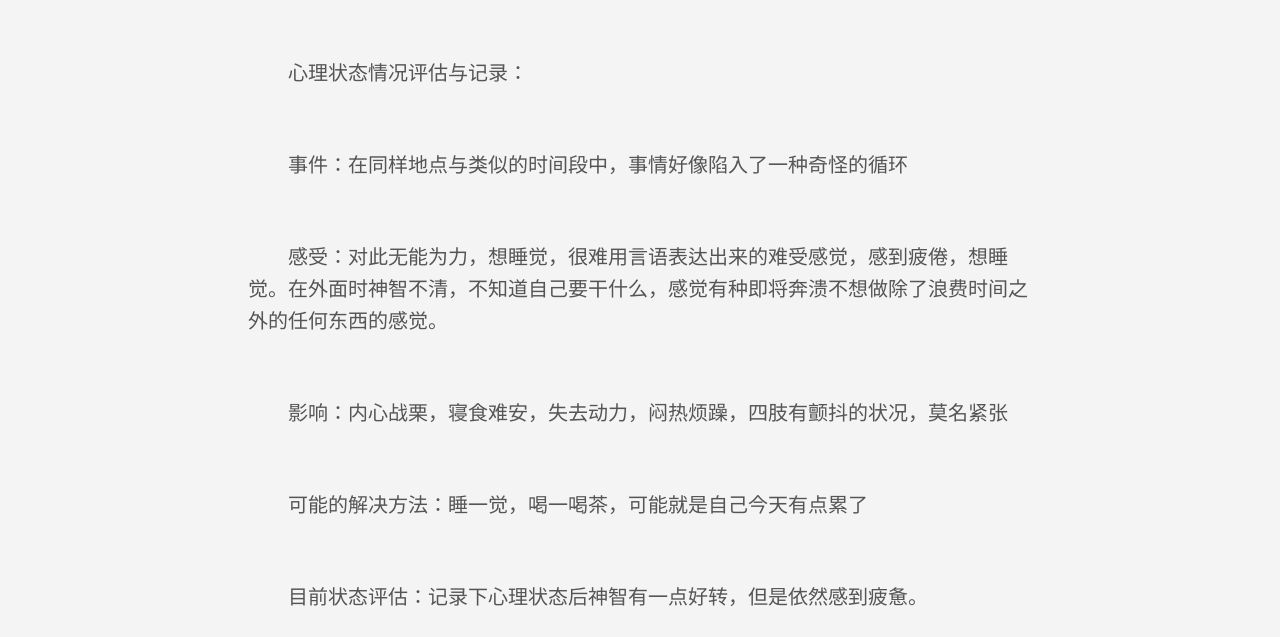
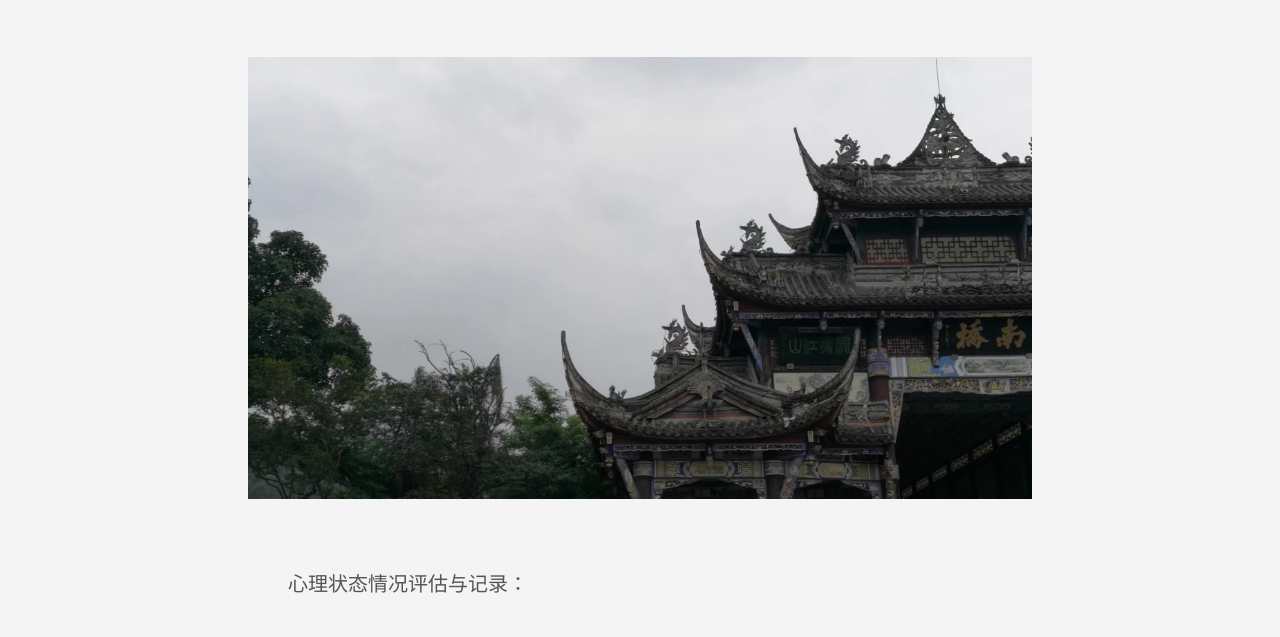
Before and after one commit to Horizon12275/Horizon.kyz, a Gatsby site: page /Article_3 in a window 1280 px wide. Shown: the part 555-1192 px from the top of the page. Built offline with nearby package versions, Linux system fonts and the light colour scheme; Gatsby itself is replaced by a stand-in of ours.

Commit message:
article_3

```diff
--- a/content/posts/Article_3.md
+++ b/content/posts/Article_3.md
@@ -12,6 +12,8 @@ metaDescription: "*一些胡言乱语，只是努力地把每一秒突然出现
 ---
 
 &emsp;&emsp;*一些胡言乱语，只是努力地把每一秒突然出现在脑海里的词汇和文字一点点记录下来，毫无逻辑和整理，也许希望能有一些不同的事情和结果发生。请读者见谅，因为笔者也基本不会细细再品味第二遍*
+
+![Revive](./img/Article_3.jpg)
 
 &emsp;&emsp;心理状态情况评估与记录：
 
```
